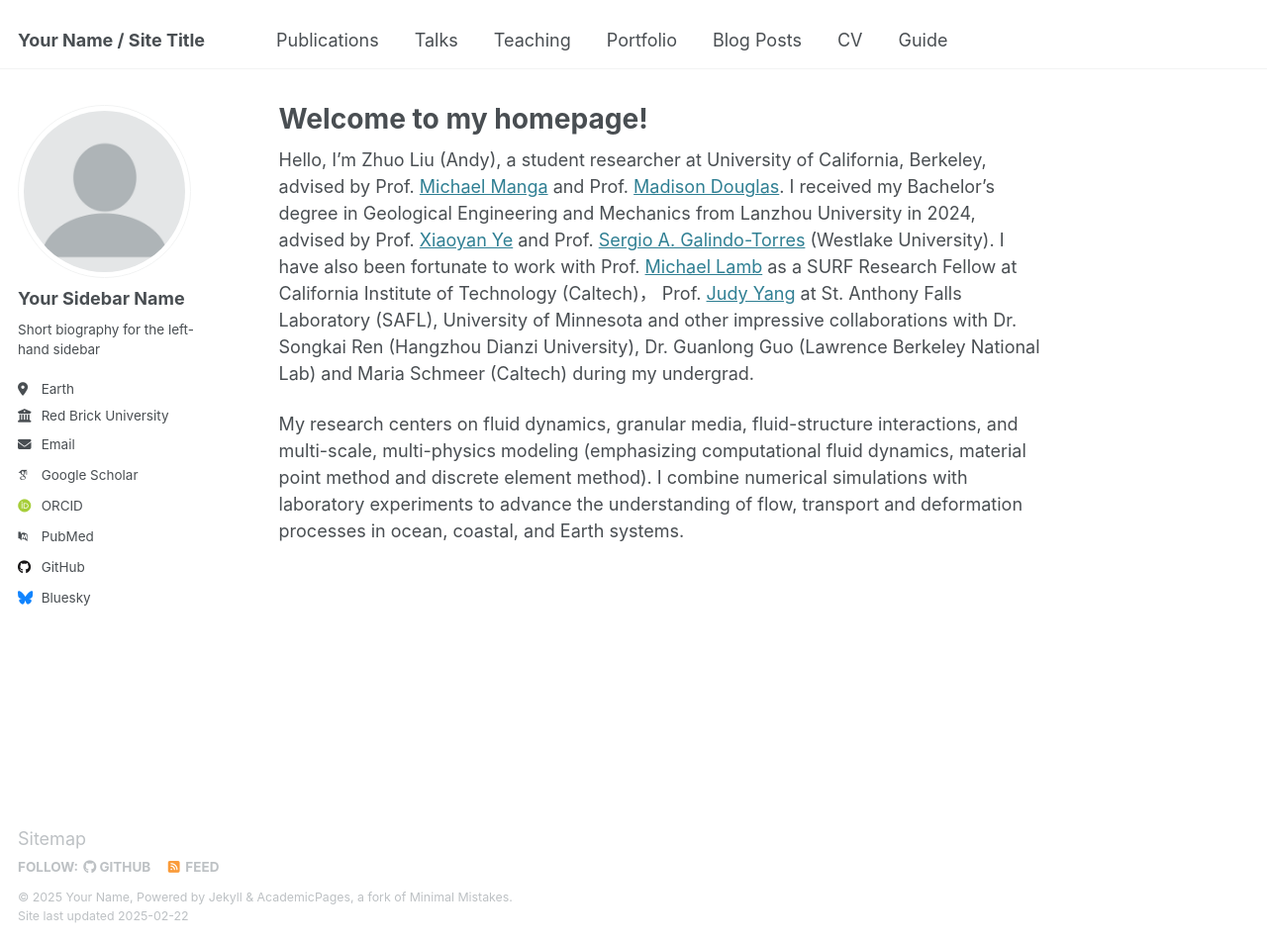
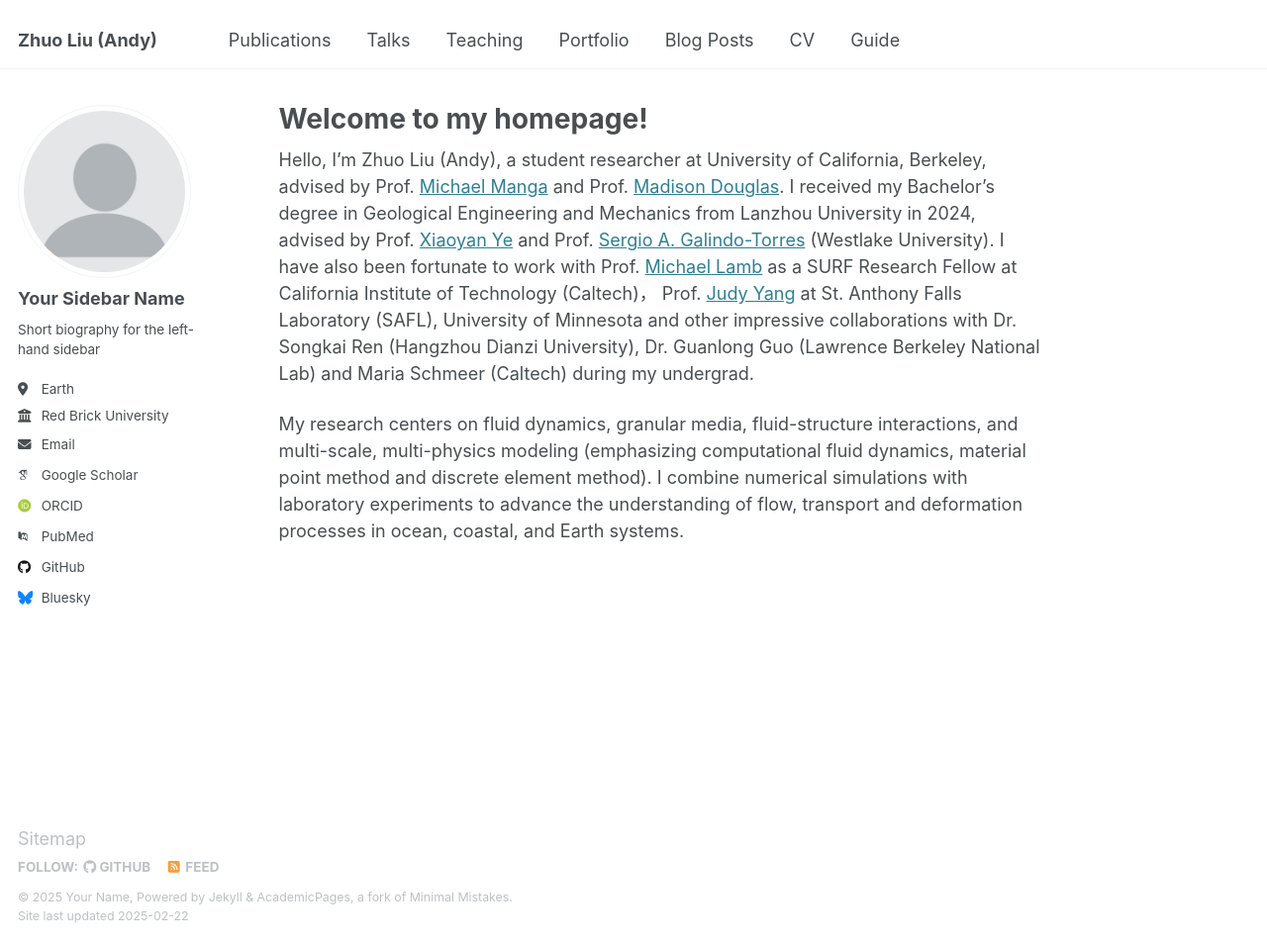
Before and after one commit to andyzhuoliu/andyzhuoliu.github.io, a Jekyll site: the page built from _pages/about.md, in a window 1280 px wide and 953 px high. Shown: the whole window at 99% size. Built offline with Jekyll 4.4.1, drawn with Linux system fonts in a browser that asks for light colours; some web fonts are replaced.

Commit message:
Update _config.yml

```diff
--- a/_config.yml
+++ b/_config.yml
@@ -9,11 +9,11 @@
 # Basic Site Settings
 locale                   : "en-US"
 site_theme               : "default"
-title                    : "Your Name / Site Title"
+title                    : "Zhuo Liu (Andy)"
 title_separator          : "-"
 name                     : &name "Your Name"
 description              : &description "personal description"
-url                      : https://academicpages.github.io # the base hostname & protocol for your site e.g. "https://[your GitHub username].github.io"
+url                      : https://andyzhuoliu.github.io/
 baseurl                  : "" # the subpath of your site, e.g. "/blog"
 repository               : "academicpages/academicpages.github.io"
 
```
